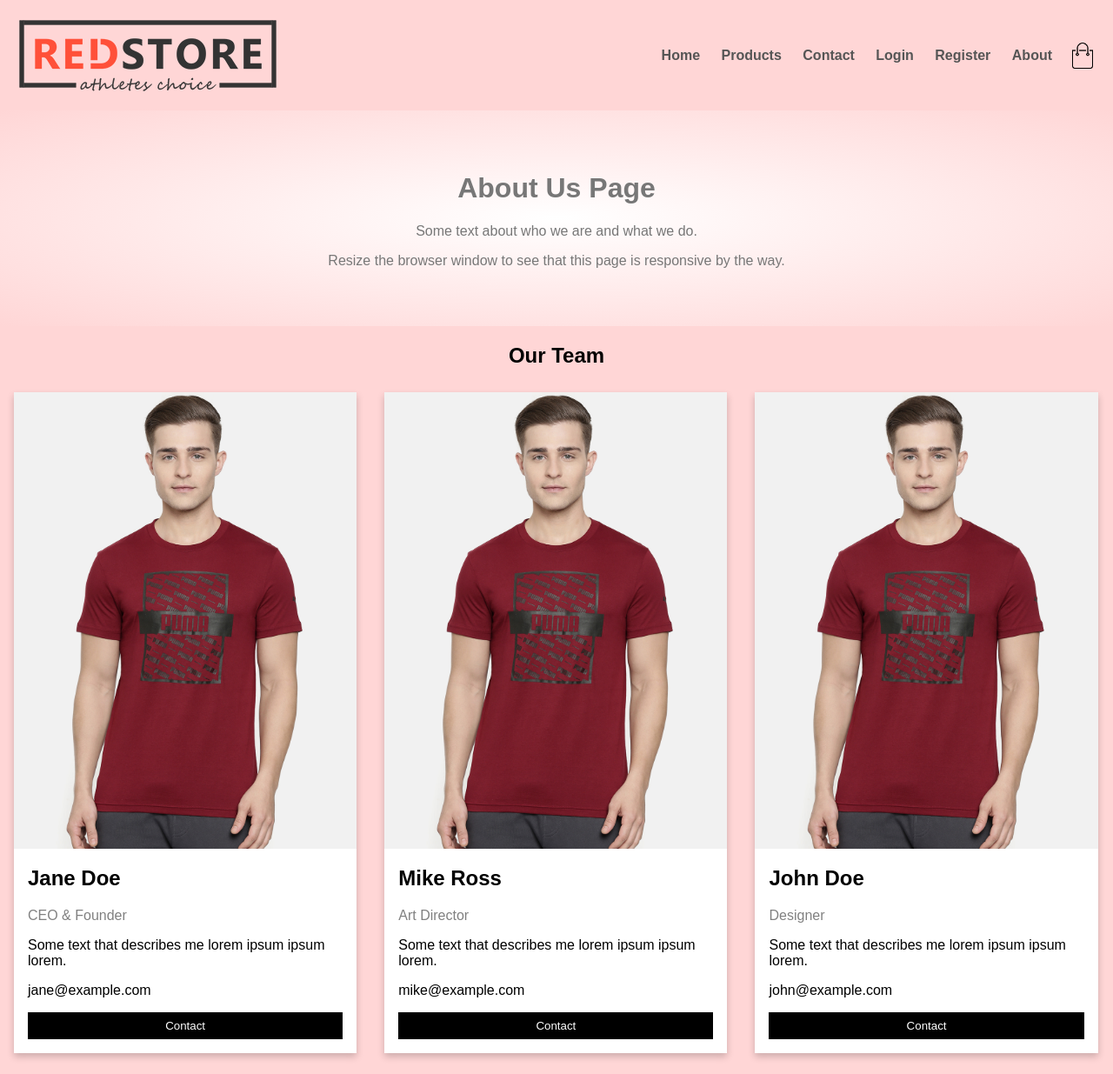
After one commit to kosuo9909/e_commerce, a Django app: page /about/ in a window 1280 px wide. The commit adds this page. Shown: the whole page at 87% size. Run offline with Django 4.2, Linux system fonts and the light colour scheme.

Commit message:
initialized about us page

```diff
--- a/core/urls.py
+++ b/core/urls.py
@@ -1,7 +1,8 @@
 from django.urls import path
 
-from core.views import contacts
+from core.views import contacts, about_us
 
 urlpatterns = [
     path('contacts/', contacts, name='contact'),
+    path('about/', about_us, name='about'),
 ]
--- a/core/views.py
+++ b/core/views.py
@@ -4,3 +4,7 @@
 # Create your views here.
 def contacts(request):
     return render(request, template_name='contacts.html')
+
+
+def about_us(request):
+    return render(request, template_name='about.html')
--- /dev/null
+++ b/static/about_us_css.css
@@ -0,0 +1,101 @@
+body {
+    font-family: Arial, Helvetica, sans-serif;
+    margin: 0;
+        background: #ffd6d6;
+
+}
+.navbar {
+    display: flex;
+    align-items: center;
+    padding: 20px;
+    font-size: 16px;
+    font-weight: bold;
+}
+
+nav {
+    flex: 1;
+    text-align: right;
+}
+
+nav ul {
+    display: inline-block;
+    list-style-type: none;
+}
+
+nav ul li {
+    display: inline-block;
+    margin-right: 20px;}
+
+a {
+    text-decoration: none;
+    color: #555;
+}
+html {
+    box-sizing: border-box;
+}
+
+*, *:before, *:after {
+    box-sizing: inherit;
+}
+
+.column {
+    float: left;
+    width: 33.3%;
+    margin-bottom: 16px;
+    padding: 0 8px;
+}
+
+.card {
+    box-shadow: 0 4px 8px 0 rgba(0, 0, 0, 0.2);
+    margin: 8px;
+    background: white;
+
+}
+
+.about-section {
+    padding: 50px;
+    text-align: center;
+
+    color: #777;
+    background: radial-gradient(#fff, #ffd6d6);
+
+}
+
+.container {
+    padding: 0 16px;
+    background: white;
+
+}
+
+.container::after, .row::after {
+    content: "";
+    clear: both;
+    display: table;
+}
+
+.title {
+    color: grey;
+}
+
+.button {
+    border: none;
+    outline: 0;
+    display: inline-block;
+    padding: 8px;
+    color: white;
+    background-color: #000;
+    text-align: center;
+    cursor: pointer;
+    width: 100%;
+}
+
+.button:hover {
+    background-color: #555;
+}
+
+@media screen and (max-width: 650px) {
+    .column {
+        width: 100%;
+        display: block;
+    }
+}
--- a/static/style.css
+++ b/static/style.css
@@ -526,3 +526,4 @@
 :-ms-input-placeholder {
     color: #888;
 }
+/*-------------- ABOUT US -----------------*/
--- /dev/null
+++ b/templates/about.html
@@ -0,0 +1,61 @@
+{% extends 'base.html' %}
+{% load static %}
+{% block content %}
+<!DOCTYPE html>
+<html lang="en">
+<head>
+    <meta charset="UTF-8">
+    <title>Title</title>
+    <link rel="stylesheet" href="{% static 'about_us_css.css' %}">
+</head>
+<body>
+ <div class="about-section">
+  <h1>About Us Page</h1>
+  <p>Some text about who we are and what we do.</p>
+  <p>Resize the browser window to see that this page is responsive by the way.</p>
+</div>
+
+<h2 style="text-align:center">Our Team</h2>
+<div class="row">
+  <div class="column">
+    <div class="card">
+      <img src="{% static 'images/product-1.jpg' %}" alt="Jane" style="width:100%">
+      <div class="container">
+        <h2>Jane Doe</h2>
+        <p class="title">CEO & Founder</p>
+        <p>Some text that describes me lorem ipsum ipsum lorem.</p>
+        <p>jane@example.com</p>
+        <p><button class="button">Contact</button></p>
+      </div>
+    </div>
+  </div>
+
+  <div class="column">
+    <div class="card">
+      <img src="{% static 'images/product-1.jpg' %}" alt="Mike" style="width:100%">
+      <div class="container">
+        <h2>Mike Ross</h2>
+        <p class="title">Art Director</p>
+        <p>Some text that describes me lorem ipsum ipsum lorem.</p>
+        <p>mike@example.com</p>
+        <p><button class="button">Contact</button></p>
+      </div>
+    </div>
+  </div>
+
+  <div class="column">
+    <div class="card">
+      <img src="{% static 'images/product-1.jpg' %}" alt="John" style="width:100%">
+      <div class="container">
+        <h2>John Doe</h2>
+        <p class="title">Designer</p>
+        <p>Some text that describes me lorem ipsum ipsum lorem.</p>
+        <p>john@example.com</p>
+        <p><button class="button">Contact</button></p>
+      </div>
+    </div>
+  </div>
+</div>
+</body>
+</html>
+{% endblock %}
```
